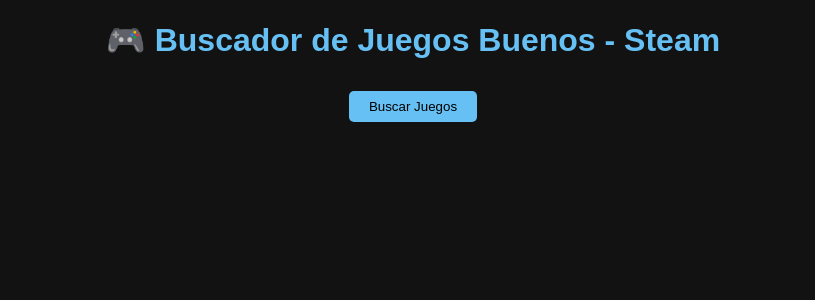
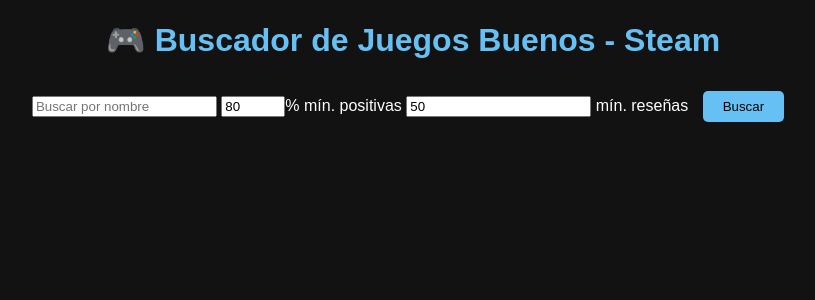
Before and after one commit to socramazibi/SteamBuscador, a Flask app: page / in a window 1280 px wide. Shown: the top 300 px of the page, without its empty margins (227-1042 px from the left). Run offline with Flask 3, Linux system fonts and the light colour scheme.

Commit message:
Update index.html

```diff
--- a/templates/index.html
+++ b/templates/index.html
@@ -3,13 +3,24 @@
 <head>
 <meta charset="UTF-8">
 <meta name="viewport" content="width=device-width, initial-scale=1.0">
-<title>Buscador Steam</title>
+<title>Buscador Steam Avanzado</title>
 <link rel="stylesheet" href="{{ url_for('static', filename='style.css') }}">
 </head>
 <body>
 <h1>🎮 Buscador de Juegos Buenos - Steam</h1>
-<button id="searchBtn">Buscar Juegos</button>
+
+<div class="filters">
+    <input type="text" id="search" placeholder="Buscar por nombre">
+    <input type="number" id="minScore" value="80" min="0" max="100">% mín. positivas
+    <input type="number" id="minReviews" value="50" min="0"> mín. reseñas
+    <button id="searchBtn">Buscar</button>
+</div>
+
 <div id="results"></div>
+
+<div id="pagination"></div>
+
+<div id="lastUpdate" class="last-update"></div>
 
 <script src="{{ url_for('static', filename='script.js') }}"></script>
 </body>
```
